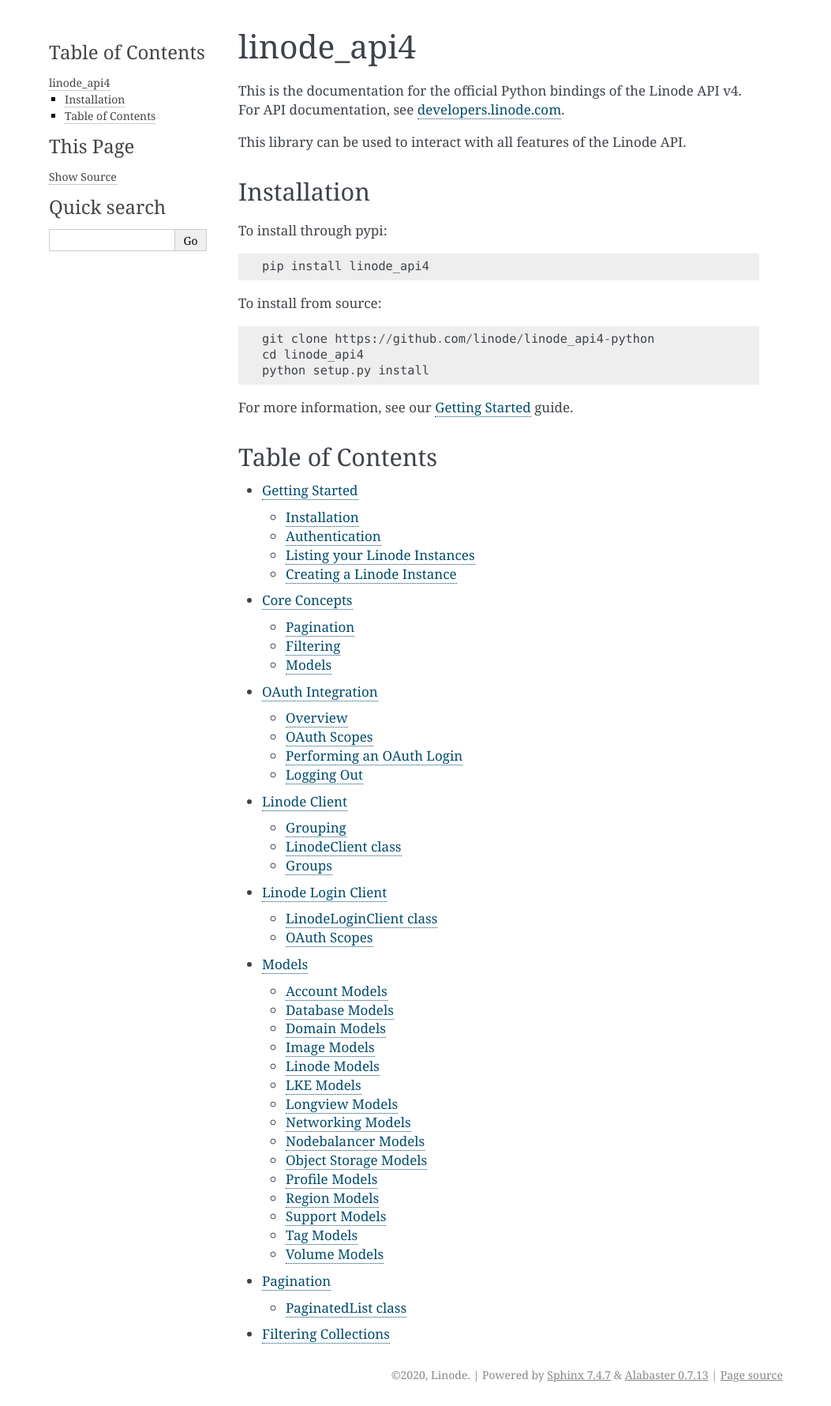
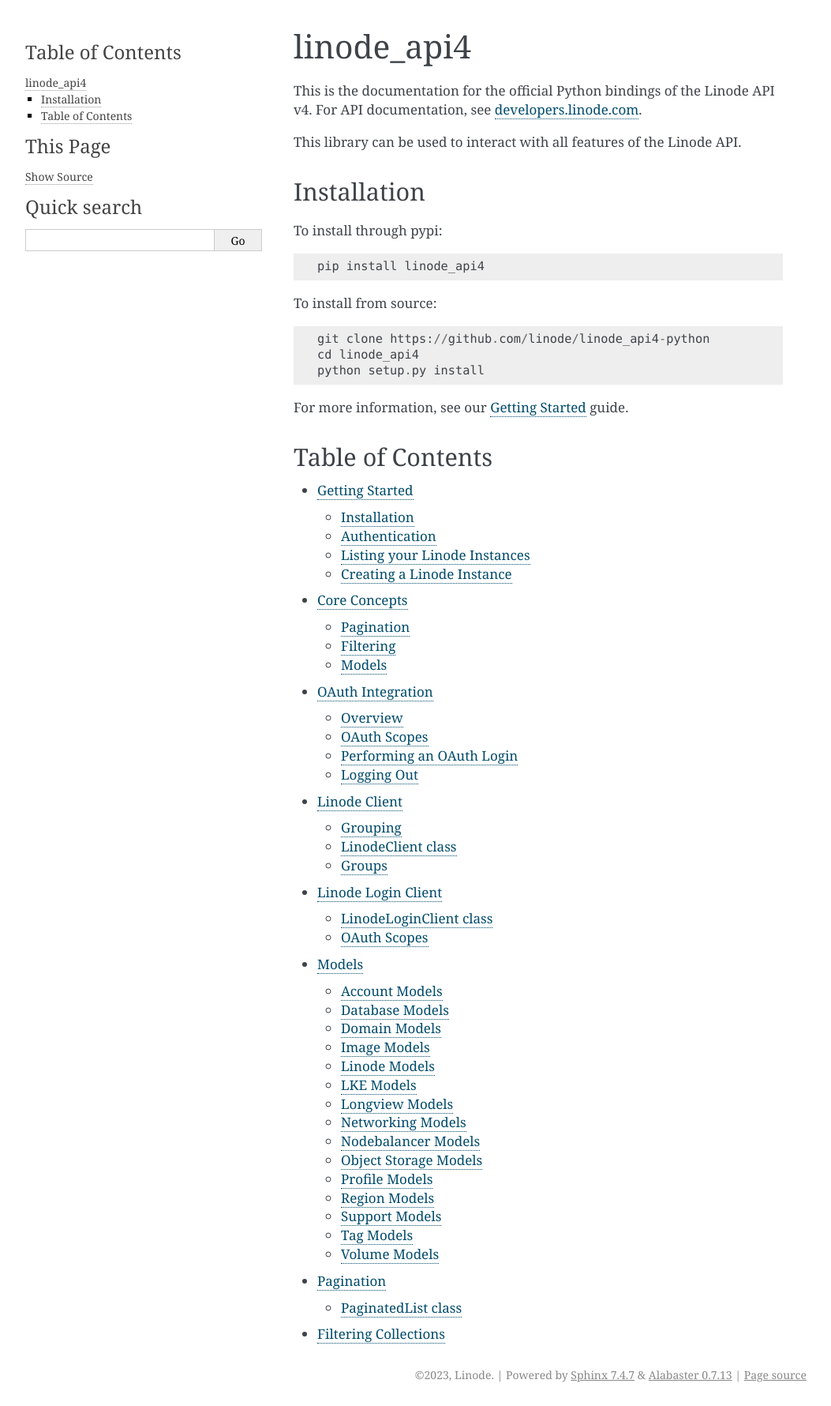
Before and after one commit to linode/linode_api4-python, a Sphinx documentation site: the page built from docs/index.rst, in a window 1280 px wide. Shown: the whole page at 79% size, without its empty margins (118-1171 px from the left). Built offline with Sphinx 7.4.7, drawn with Linux system fonts in a browser that asks for light colours.

Commit message:
Fix sidebar formatting

```diff
--- a/docs/conf.py
+++ b/docs/conf.py
@@ -20,7 +20,7 @@
 # -- Project information -----------------------------------------------------
 
 project = 'linode_api4'
-copyright = '2020, Linode'
+copyright = '2023, Linode'
 author = 'Linode'
 
 # The short X.Y version
@@ -86,7 +86,10 @@
 # further.  For a list of options available for each theme, see the
 # documentation.
 #
-# html_theme_options = {}
+html_theme_options = {
+    'sidebar_width': '320px',
+    'page_width': '1000px',
+}
 
 # Add any paths that contain custom static files (such as style sheets) here,
 # relative to this directory. They are copied after the builtin static files,
```
